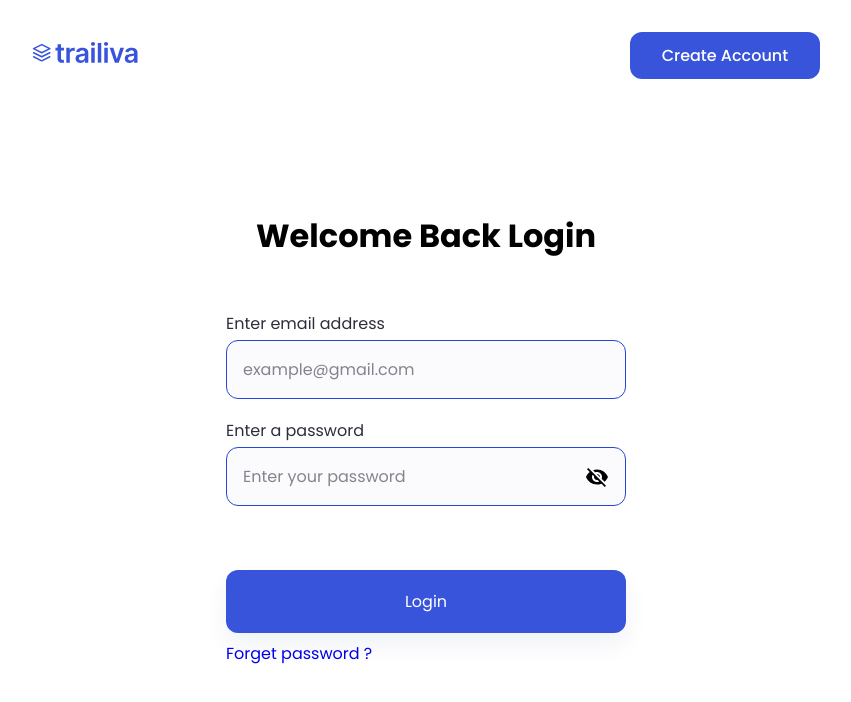
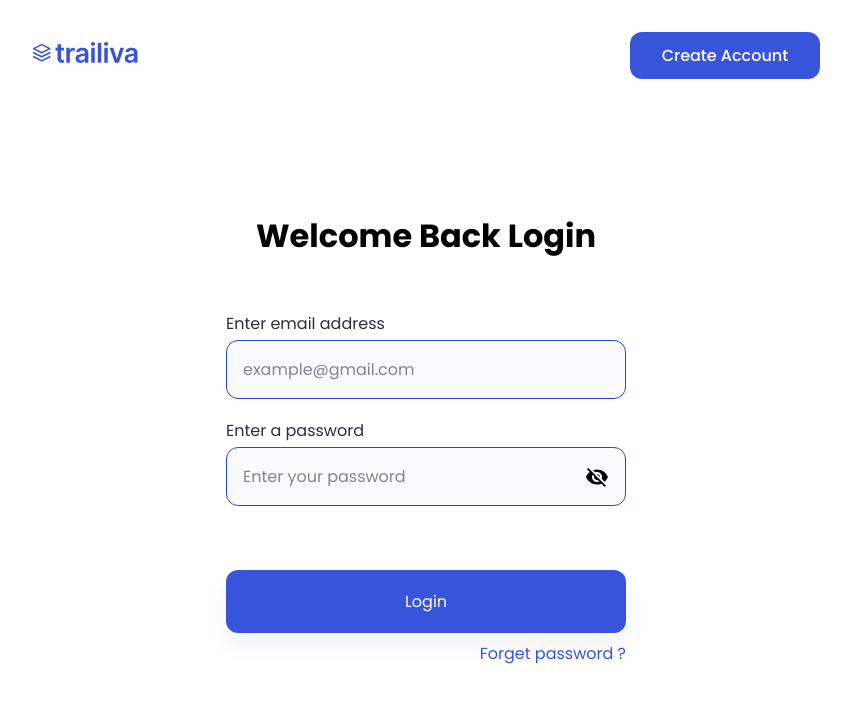
Before and after one commit to Trailiva/trailiva-web, a React (Create React App) app: page /login in a window 1280 px wide. Shown: the top 702 px of the page, without its empty margins (214-1065 px from the left). Built offline with nearby package versions, Linux system fonts and the light colour scheme.

Commit message:
TRAIL-97: Re-style forgot password text on login page

```diff
--- a/src/pages/auth/register/register.css
+++ b/src/pages/auth/register/register.css
@@ -156,3 +156,10 @@ form {
     top: 51%;
     left: 92%;
 }
+
+form a {
+    color: #3754DB;
+    margin-top: 0.5rem;
+    display: flex;
+    justify-content: flex-end;
+}
```
Also changed, not shown: src/helpers.js (deleted, +0 -19 lines).
